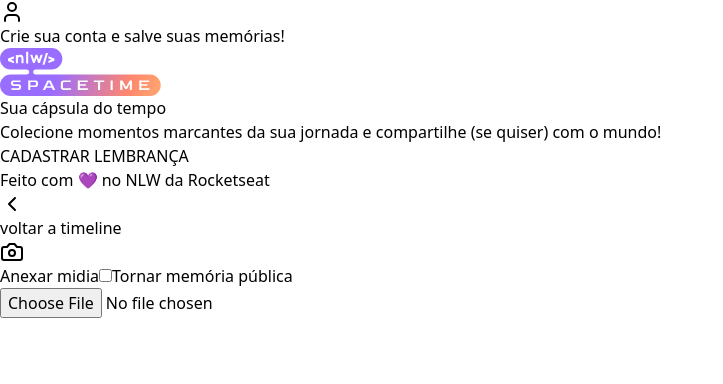
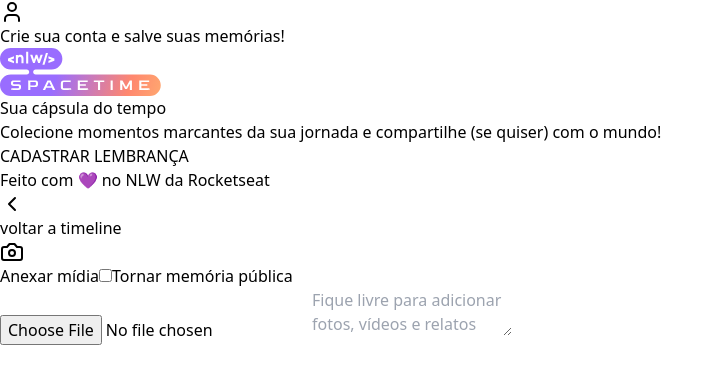
Before and after one commit to marinapsvreis/rocketseat-nlw-spacetime, a Next.js app in the folder web/: page /memories/new in a window 1280 px wide. Shown: the top 384 px of the page, without its empty margins (0-723 px from the left). Built offline with nearby package versions, Linux system fonts and the light colour scheme; no server answers; a web font is replaced by a local one.

Commit message:
:lipstick: Mais estilizações para a pagina de criar nova memória

```diff
--- a/web/src/app/memories/new/page.tsx
+++ b/web/src/app/memories/new/page.tsx
@@ -19,16 +19,30 @@
             className="flex cursor-pointer items-center gap-1.5 text-sm text-gray-200 hover:text-gray-100"
           >
             <Camera className="h-4 w-4" />
-            Anexar midia
+            Anexar mídia
           </label>
           <label
             htmlFor="isPublic"
             className="flex items-center gap-1.5 text-sm text-gray-200 hover:text-gray-100"
-          ></label>
-          <input type="checkbox" name="isPublic" id="isPublic" value="true" />
-          Tornar memória pública
+          >
+            <input
+              type="checkbox"
+              name="isPublic"
+              id="isPublic"
+              value="true"
+              className="h-4 w-4 rounded border-gray-400 bg-gray-700 text-purple-500"
+            />
+            Tornar memória pública
+          </label>
         </div>
-        <input type="file" id="media" className="invisible" />
+        <input type="file" id="media" className="invisible h-0 w-0" />
+
+        <textarea
+          name="content"
+          spellCheck="false"
+          className="w-full flex-1 resize-none rounded border-0 bg-transparent p-0 text-lg leading-relaxed text-gray-100 placeholder:text-gray-400 focus:ring-0"
+          placeholder="Fique livre para adicionar fotos, vídeos e relatos sobre essa experiência que você quer lembrar para sempre."
+        />
       </form>
     </div>
   )
```
